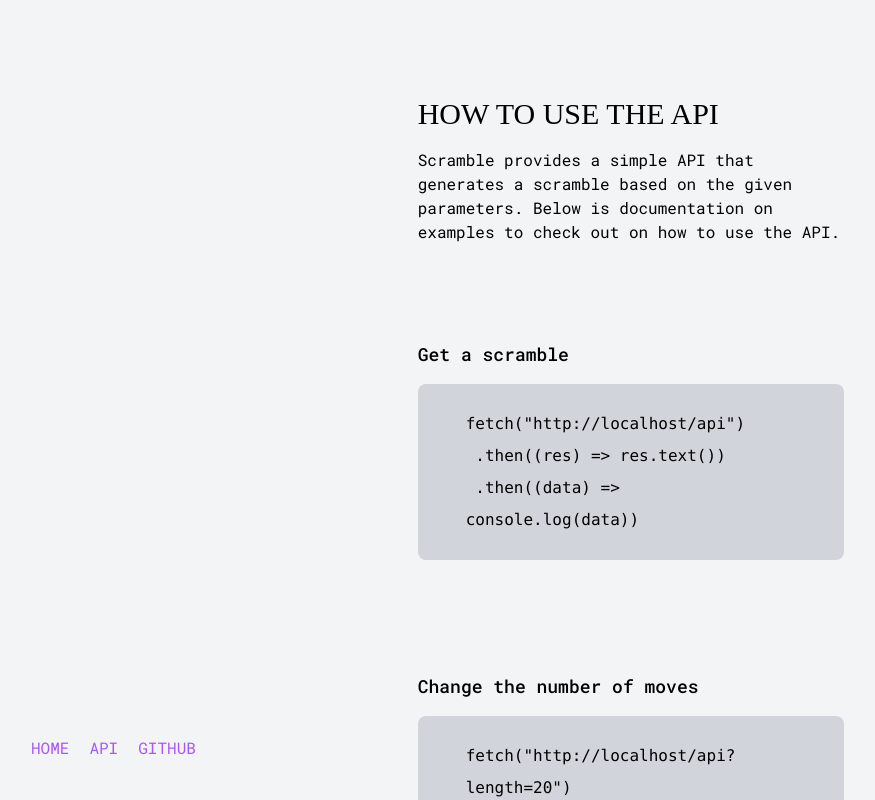
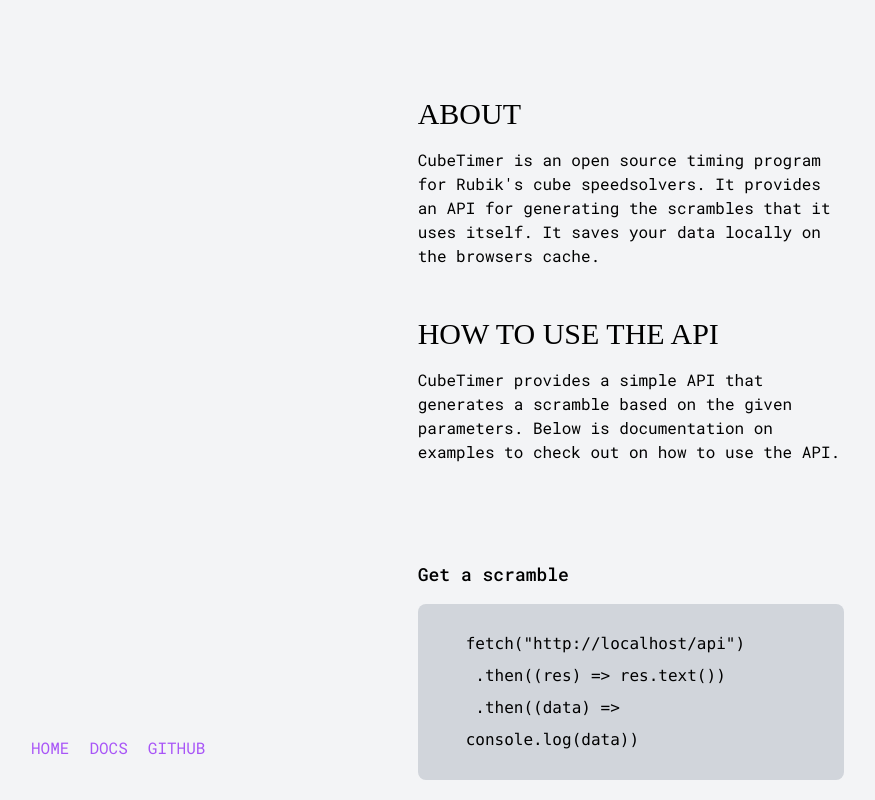
Before and after one commit to L33dy/CubeTimer, a SvelteKit app: page /docs in a window 1280 px wide. Shown: the top 800 px of the page, without its empty margins (9-884 px from the left). Built offline with nearby package versions, Linux system fonts and the light colour scheme; a web font is replaced by a local one.

Commit message:
rename edits, api max and min

```diff
--- a/src/app.html
+++ b/src/app.html
@@ -4,6 +4,7 @@
 		<meta charset="utf-8" />
 		<link rel="icon" href="%sveltekit.assets%/favicon.png" />
 		<meta name="viewport" content="width=device-width, initial-scale=1" />
+		<title>CubeTimer | Rubik's Cube Speedsolving Timing Program</title>
 		%sveltekit.head%
 	</head>
 	<body data-sveltekit-preload-data="hover">
--- a/src/routes/api/+server.js
+++ b/src/routes/api/+server.js
@@ -2,6 +2,9 @@
 
 export function GET({url}) {
     let scrambleLength = url.searchParams.get("length");
+
+    if (scrambleLength > 30 && scrambleLength) scrambleLength = 30;
+    else if (scrambleLength < 5 && scrambleLength) scrambleLength = 5;
 
     return new Response(generateScramble(scrambleLength ? scrambleLength : 10), {
         status: 200,
--- a/src/routes/components/Footer.svelte
+++ b/src/routes/components/Footer.svelte
@@ -1,7 +1,7 @@
-<div class="absolute bottom-10 left-10 flex justify-start items-center gap-5">
+<div class="fixed bottom-10 left-10 flex justify-start items-center gap-5">
     <a href="/">HOME</a>
-    <a href="/docs">API</a>
-    <a href="https://github.com/L33dy/scramble-api" target="_blank">GITHUB</a>
+    <a href="/docs">DOCS</a>
+    <a href="https://github.com/L33dy/CubeTimer" target="_blank">GITHUB</a>
 </div>
 
 <style lang="postcss">
--- a/src/routes/docs/+page.svelte
+++ b/src/routes/docs/+page.svelte
@@ -3,12 +3,20 @@
 </script>
 
 <main class="w-1/3 mx-auto pt-24">
-    <div class="w-full flex flex-col justify-center items-start gap-4">
-        <h1 class="font-poetsen uppercase text-3xl">How to use the API</h1>
-        <p>Scramble provides a simple API that generates a scramble based on the given parameters. Below is documentation on
-            examples to check out on how to use the API.</p>
+
+    <div class="flex flex-col justify-start items-start gap-12">
+        <div class="w-full flex flex-col justify-center items-start gap-4">
+            <h1 class="font-poetsen uppercase text-3xl">ABOUT</h1>
+            <p>CubeTimer is an open source timing program for Rubik's cube speedsolvers. It provides an API for generating the scrambles that it uses itself. It saves your data locally on the browsers cache.</p>
+        </div>
+        <div class="w-full flex flex-col justify-center items-start gap-4">
+            <h1 class="font-poetsen uppercase text-3xl">How to use the API</h1>
+            <p>CubeTimer provides a simple API that generates a scramble based on the given parameters. Below is documentation on
+                examples to check out on how to use the API.</p>
+        </div>
     </div>
-    <div class="w-full flex flex-col justify-center items-start gap-28 mt-24">
+
+    <div class="w-full flex flex-col justify-center items-start gap-20 mt-24">
         <div class="flex flex-col justify-center items-start gap-4 w-full">
             <h2 class="font-medium text-lg">Get a scramble</h2>
             <code class="bg-gray-300 rounded-lg w-full px-12 py-6 whitespace-pre-line leading-8">
```
